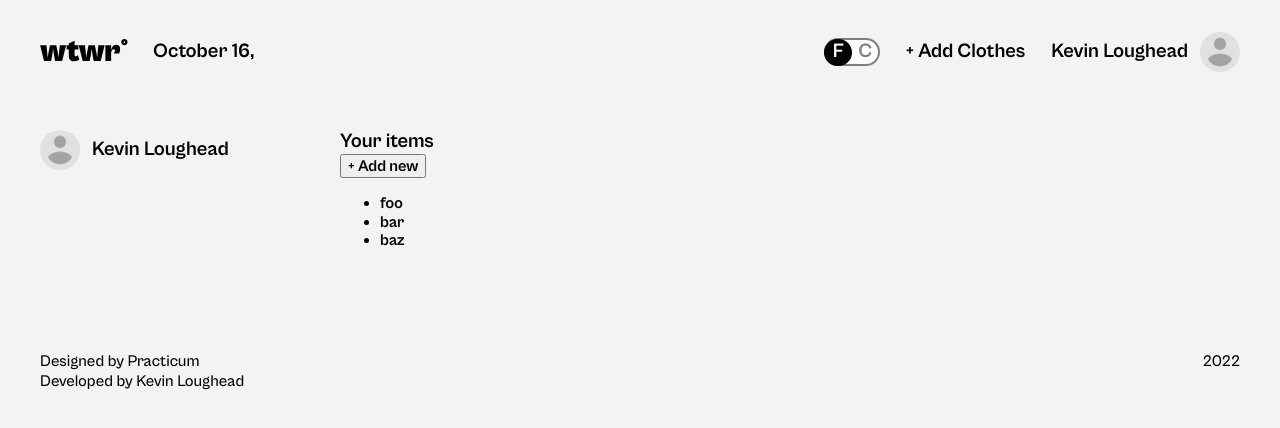
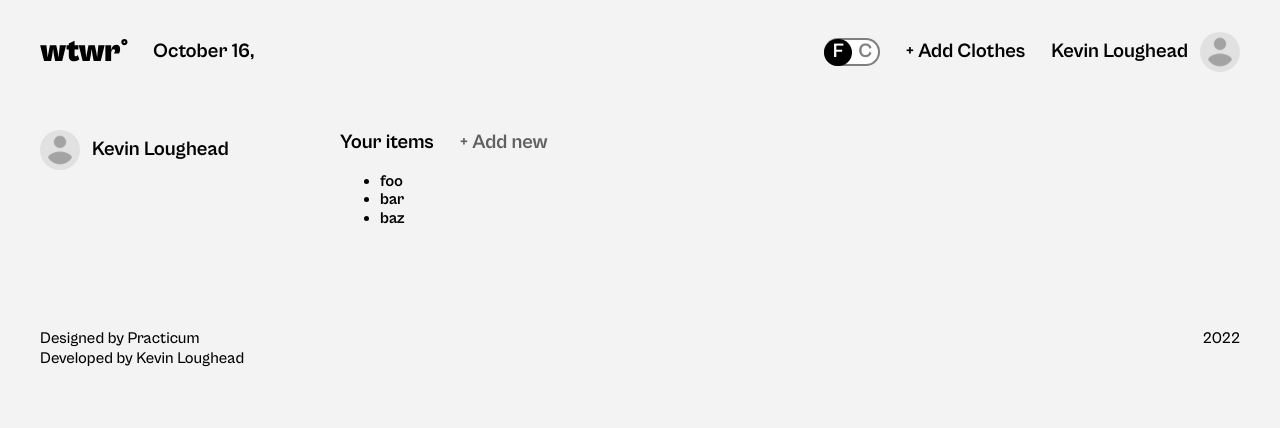
Before and after one commit to kvnloughead/wtwr, a React (Create React App) app: page /profile in a window 1280 px wide. Shown: the top 428 px of the page. Built offline with nearby package versions, Linux system fonts and the light colour scheme; no server answers.

Commit message:
Abstract add-clothes button and fix font declarations

```diff
--- a/src/components/App/App.css
+++ b/src/components/App/App.css
@@ -1,7 +1,8 @@
 .page {
   margin: 0;
   padding: 0;
-  font-family: 'CabinetGrotesk-Bold';
+  font-family: 'CabinetGrotesk-Bold', Arial, Helvetica, sans-serif;
+  font-weight: 700;
   background-color: #f3f3f3;
   color: #000000;
 }
--- a/src/components/App/App.jsx
+++ b/src/components/App/App.jsx
@@ -27,7 +27,12 @@ function App() {
   const [location, setLocation] = useState({ ...coords, city: '' });
   const [tempUnit, setTempUnit] = useState('F');
 
-  const openAddModal = () => setActiveModal('add');
+  const openAddModal = () => {
+    // eslint-disable-next-line no-debugger
+    debugger;
+    setActiveModal('add');
+  };
+
   const openItemModal = (card) => {
     setSelectedCard(card);
     setActiveModal('preview');
@@ -81,7 +86,11 @@ function App() {
                   <Main openItemModal={openItemModal} weather={weather} />
                 }
               />
-              <Route path="/profile" element={<Profile />} weather={weather} />
+              <Route
+                path="/profile"
+                element={<Profile openAddModal={openAddModal} />}
+                weather={weather}
+              />
             </Routes>
           </BrowserRouter>
           <Footer />
--- a/src/components/Footer/Footer.css
+++ b/src/components/Footer/Footer.css
@@ -3,7 +3,8 @@
   justify-content: space-between;
   font-size: 16px;
   line-height: 1.25;
-  font-family: 'CabinetGrotesk-Medium';
+  font-family: 'CabinetGrotesk-Medium', Arial, Helvetica, sans-serif;
+  font-weight: 500;
   padding: 85px 0 24px;
 }
 
--- a/src/components/Header/Header.css
+++ b/src/components/Header/Header.css
@@ -27,22 +27,6 @@
   gap: 20px;
 }
 
-.header__add-clothes-button {
-  border: none;
-  background-color: transparent;
-  font-size: 20px;
-  line-height: 1.2;
-  grid-area: add-clothes;
-  grid-column: 2 / 3;
-  grid-row: 1;
-  z-index: 1;
-}
-
-.header__add-clothes-button:hover {
-  color: rgba(0, 0, 0, 0.7);
-  cursor: pointer;
-}
-
 @media screen and (max-width: 900px) {
   .header {
     display: grid;
@@ -56,7 +40,7 @@
     grid-area: nav;
   }
 
-  .header__add-clothes-button {
+  .header .add-clothes-btn {
     margin: 0 0 0 auto;
   }
 }
@@ -76,22 +60,7 @@
     grid-row: 1 / 3;
   }
 
-  .header__add-clothes-button {
+  .header .add-clothes-btn {
     margin: 0 56px 0 16px;
   }
-
-  .header__button-text {
-    display: none;
-  }
-
-  .header__add-clothes-button::after {
-    content: '';
-    background-image: url('../../images/plus.svg');
-    background-color: transparent;
-    background-repeat: no-repeat;
-    background-size: contain;
-    width: 20px;
-    height: 20px;
-    display: block;
-  }
 }
--- a/src/components/Header/Header.jsx
+++ b/src/components/Header/Header.jsx
@@ -26,13 +26,11 @@ function Header({ openAddModal, location }) {
       <nav className="header__nav">
         <ToggleSwitch />
         <button
-          className="header__add-clothes-button"
+          className="add-clothes-btn"
+          aria-label="add-clothes"
           type="button"
           onClick={openAddModal}
-        >
-          <span className="header__button-text">+ Add Clothes</span>
-        </button>
-
+        />
         <div className="user">
           <p className="name">Kevin Loughead</p>
           <img className="avatar" src={avatar} alt="User's avatar" />
--- a/src/components/ModalWithForm/ModalWithForm.css
+++ b/src/components/ModalWithForm/ModalWithForm.css
@@ -100,7 +100,8 @@
   color: #fff;
   border: none;
   width: fit-content;
-  font-family: 'CabinetGrotesk-Medium';
+  font-family: 'CabinetGrotesk-Medium', Arial, Helvetica, sans-serif;
+  font-weight: 500;
 }
 
 .modal__submit-button:hover {
--- a/src/components/Profile/Profile.css
+++ b/src/components/Profile/Profile.css
@@ -19,8 +19,13 @@
   font-family: 'CabinetGrotesk-Bold';
   font-size: 20px;
   line-height: 1.2;
-  font-weight: 700;
   margin: 0 20px 0 0;
+  display: inline-block;
+}
+
+.profile .add-clothes-btn::before {
+  color: #00000099;
+  content: '+ Add new';
 }
 
 @media screen and (max-width: 650px) {
--- a/src/components/Profile/Profile.jsx
+++ b/src/components/Profile/Profile.jsx
@@ -1,8 +1,10 @@
 import React from 'react';
+import { func } from 'prop-types';
+
 import './Profile.css';
 import avatar from '../../images/placeholder.png';
 
-function Profile() {
+function Profile({ openAddModal }) {
   return (
     <div className="profile">
       <aside>
@@ -13,7 +15,12 @@ function Profile() {
       </aside>
       <div className="items">
         <h2>Your items</h2>
-        <button type="button">+ Add new</button>
+        <button
+          className="add-clothes-btn"
+          aria-label="add-clothes"
+          type="button"
+          onClick={openAddModal}
+        />
         <ul>
           <li>foo</li>
           <li>bar</li>
@@ -24,4 +31,7 @@ function Profile() {
   );
 }
 
+Profile.propTypes = {
+  openAddModal: func.isRequired,
+};
 export default Profile;
--- /dev/null
+++ b/src/css/button.css
@@ -0,0 +1,37 @@
+.add-clothes-btn {
+  border: none;
+  background-color: transparent;
+  font-size: 20px;
+  line-height: 1.2;
+  grid-column: 2 / 3;
+  grid-row: 1;
+  z-index: 1;
+}
+
+.add-clothes-btn::before {
+  content: '+ Add Clothes';
+  font-family: 'CabinetGrotesk-Bold' Arial, Helvetica, sans-serif;
+  font-weight: 700;
+}
+
+.add-clothes-btn:hover {
+  color: rgba(0, 0, 0, 0.7);
+  cursor: pointer;
+}
+
+@media screen and (max-width: 650px) {
+  .add-clothes-btn::before {
+    content: '';
+    background-image: url('../images/plus.svg');
+    background-color: transparent;
+    background-repeat: no-repeat;
+    background-size: contain;
+    width: 20px;
+    height: 20px;
+    display: block;
+  }
+
+  .add-clothes-btn:hover::before {
+    height: 22px;
+  }
+}
--- a/src/index.css
+++ b/src/index.css
@@ -1,3 +1,4 @@
 @import url('./vendor/normalize.css');
 @import url('./vendor/fonts/fonts.css');
 @import url('./css/user.css');
+@import url('./css/button.css');
```
